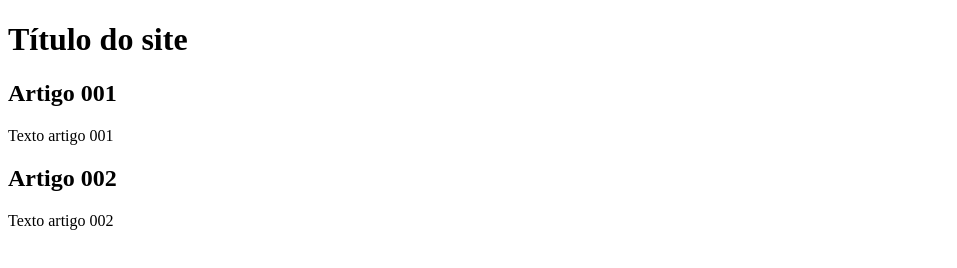
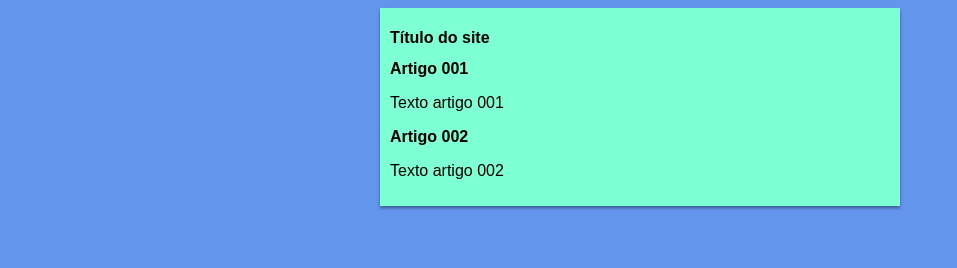
Before and after one commit to johnisonLima/Projeto-curso, a plain HTML site: page index.html in a window 1280 px wide. Shown: the whole page, without its empty margins (0-957 px from the left). Drawn offline with Linux system fonts and the light colour scheme.

Commit message:
Iniciei o design

```diff
--- /dev/null
+++ b/css/style.css
@@ -0,0 +1,16 @@
+*{
+    font-family: Arial, Helvetica, sans-serif;
+    font-size: 16px;
+}
+
+body{
+    background-color: cornflowerblue;
+}
+
+main{
+    background-color: aquamarine;
+    width: 500px;
+    margin: auto;
+    padding: 10px;
+    box-shadow: 0px 2px 3px #00000069;
+}
--- a/index.html
+++ b/index.html
@@ -4,6 +4,7 @@
     <meta charset="UTF-8">
     <meta name="viewport" content="width=device-width, initial-scale=1.0">
     <title>Título do site</title>
+    <link rel="stylesheet" href="css/style.css">
 </head>
 <body>
     <main>
```
